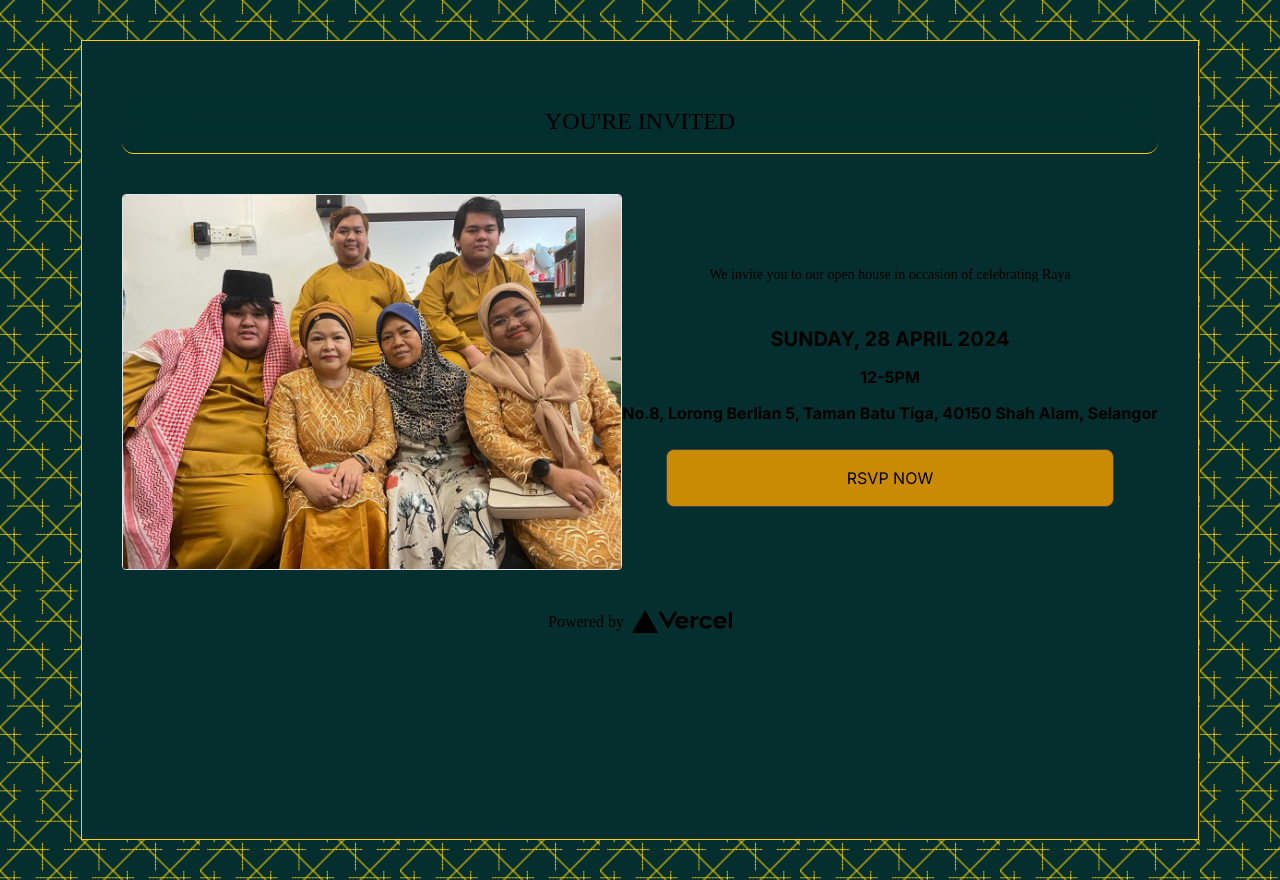
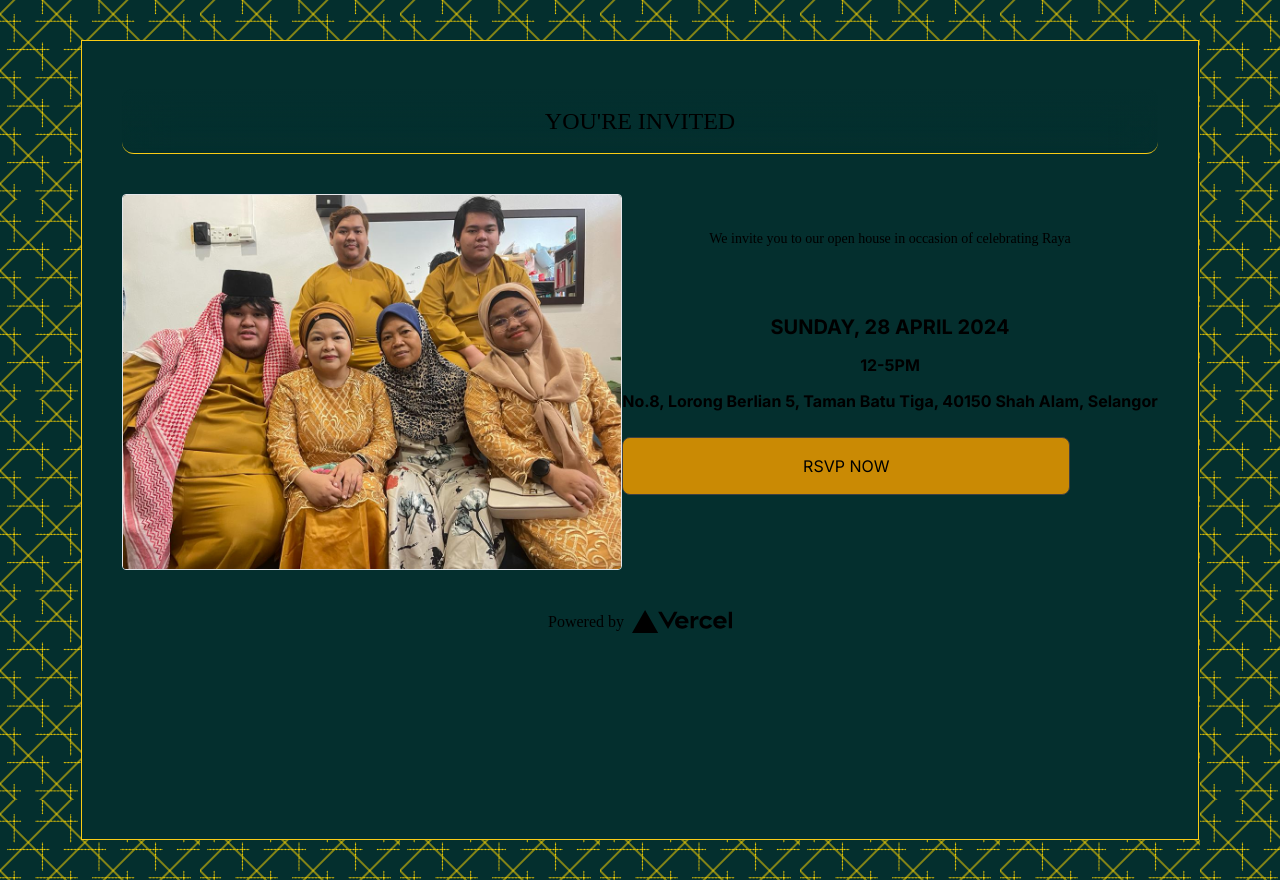
Before and after one commit to aesha98/digital-rsvp-raya, a Next.js app in the folder digital-rsvp/: page / in a window 1280 px wide. Built offline with nearby package versions, Linux system fonts and the light colour scheme; a web font is replaced by a local one.

Commit message:
fix page layout

```diff
--- a/digital-rsvp/app/page.js
+++ b/digital-rsvp/app/page.js
@@ -8,7 +8,7 @@ export default function Home() {
         <div className="z-10 w-full text-center">
 
           <h1 className='text-2xl font-mono font-italic bg-gradient-to-b from-teal-950 to-transparent pb-6 pt-8 backdrop-blur-xl border-b border-yellow-400 dark:bg-teal-950/30 lg:rounded-xl lg:p-4'>
-            YOU'RE INVITED
+            YOU&apos;RE INVITED
           </h1>
 
           <div className="mt-10 mb-10 flex flex-col items-center justify-center lg:flex-row lg:justify-between">
@@ -24,8 +24,8 @@ export default function Home() {
               />
             </div>
 
-            <div>
-              <h2 className="mt-2 mb-10 text-sm">We invite you to our open house in occasion of celebrating Raya</h2>
+            <div className='mb-10 flex flex-col align-top justify-evenly'>
+              <h2 className=" mb-10 text-sm">We invite you to our open house in occasion of celebrating Raya</h2>
               <h2 className="font-sans mt-6 text-xl font-bold">SUNDAY, 28 APRIL 2024</h2>
               <p className='font-sans mt-3 text-md font-bold'>12-5PM</p>
               <p className="font-sans mt-3 text-md font-bold">No.8, Lorong Berlian 5, Taman Batu Tiga, 40150 Shah Alam, Selangor</p>
```
